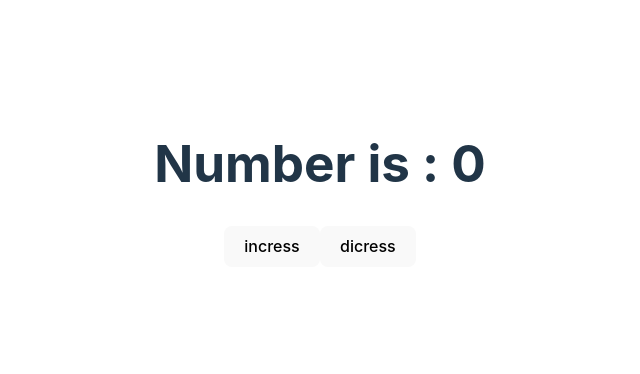
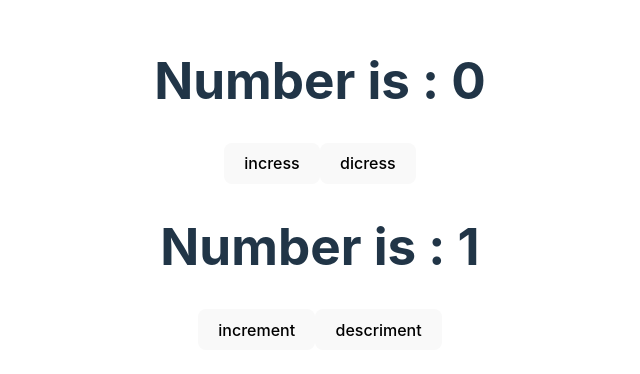
Before and after one commit to ChamodMullegama/React, a React (Vite) app: page / in a window 1280 px wide. Shown: the part 216-590 px from the top of the page, without its empty margins (320-960 px from the left). Built offline with nearby package versions, Linux system fonts and the light colour scheme.

Commit message:
modify use stats

```diff
--- a/src/components/Counter.jsx
+++ b/src/components/Counter.jsx
@@ -2,11 +2,20 @@ import { useState } from "react"
 
 export default function Counter(){
    const [count,setcount] = useState(0);
+   const [incremantby,sincremanthbycount] = useState(1)
+
    function handelonclick(){
-      setcount(count+1)
+      setcount(count+incremantby)
    }
    function handelonclickdis(){
-      setcount(count-1)
+      setcount(count-incremantby)
+   }
+
+   function handelonclickinc(){
+      sincremanthbycount(incremantby+1)
+   }
+   function handelonclickdes(){
+      sincremanthbycount(incremantby-1)
    }
     return(
 
@@ -14,6 +23,10 @@ export default function Counter(){
             <h1>Number is : {count}</h1>
             <button onClick={handelonclick}>incress</button>
             <button onClick={handelonclickdis}>dicress</button>
+
+            <h1>Number is : {incremantby}</h1>
+            <button onClick={handelonclickinc}>increment</button>
+            <button onClick={handelonclickdes}>descriment</button>
         </div>
     )
 }
```
